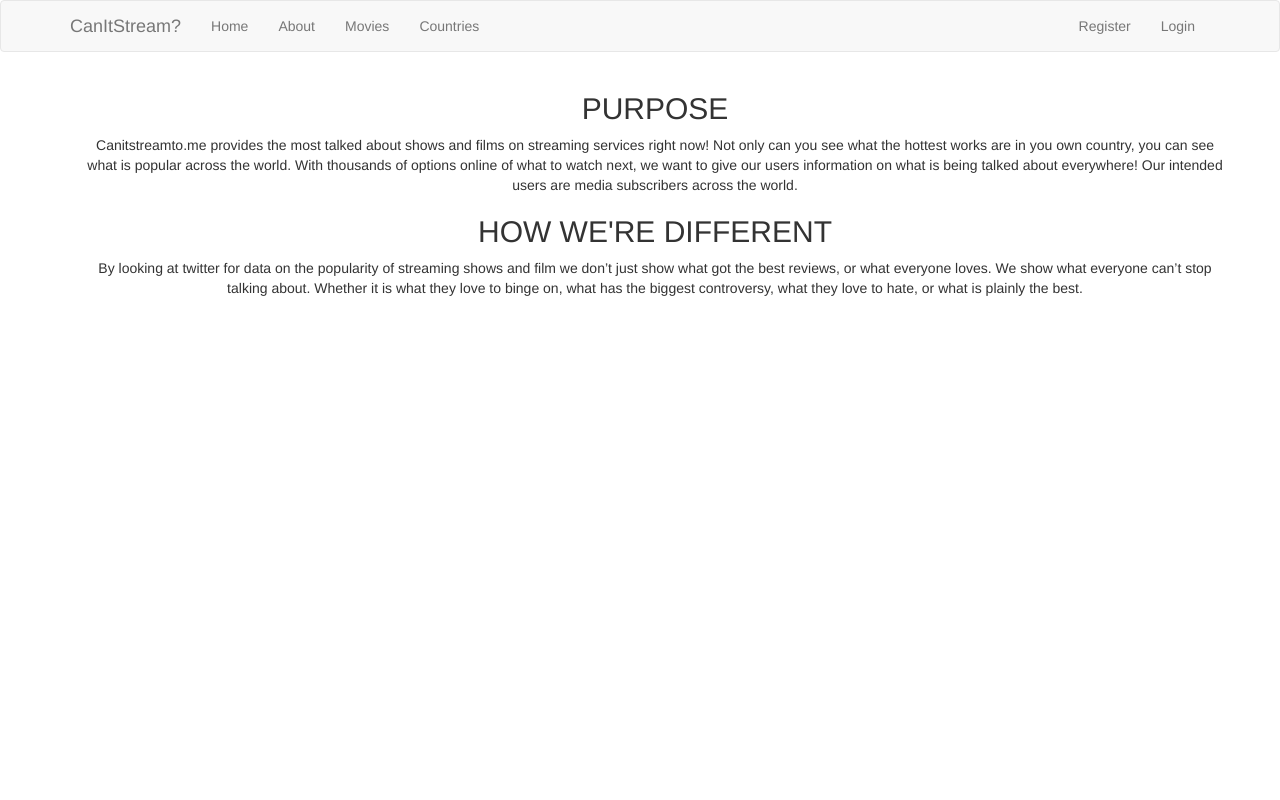
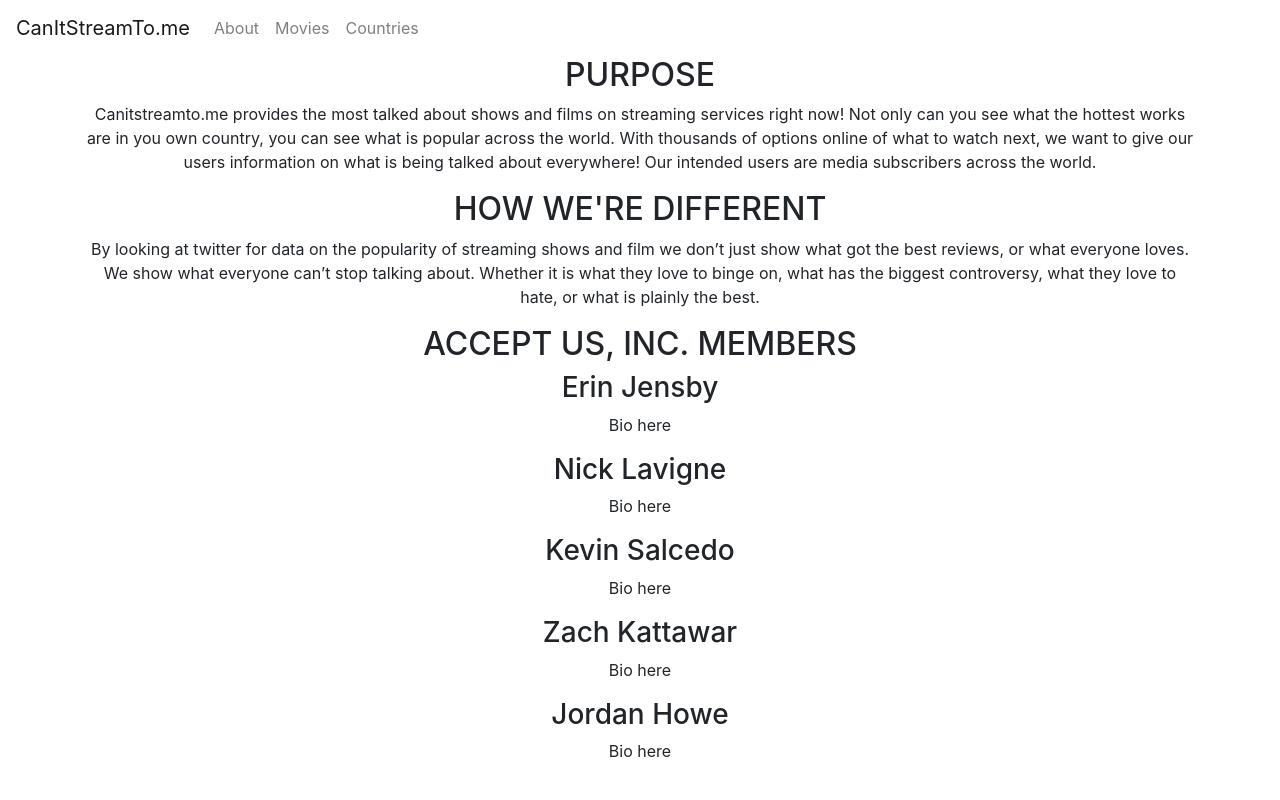
Before and after one commit to kattawar/canitstreamtome, a Flask app: page /about in a window 1280 px wide. Run offline with Flask 2, Linux system fonts and the light colour scheme; some libraries are stand-ins or nearby versions.

Commit message:
updated to bootstrap version 4 and added a little to the about page

```diff
--- a/app/templates/about.html
+++ b/app/templates/about.html
@@ -1,10 +1,19 @@
 {% extends 'layout.html' %}
 
 {% block body %}
-<div class="container text-center">
   <h2>PURPOSE</h2>
-  <p>Canitstreamto.me provides the most talked about shows and films on streaming services right now!  Not only can you see what the hottest works are in you own country, you can see what is popular across the world.  With thousands of options online of what to watch next, we want to give our users information on what is being talked about everywhere!  Our intended users are media subscribers across the world.</p>
+  <p >Canitstreamto.me provides the most talked about shows and films on streaming services right now!  Not only can you see what the hottest works are in you own country, you can see what is popular across the world.  With thousands of options online of what to watch next, we want to give our users information on what is being talked about everywhere!  Our intended users are media subscribers across the world.</p>
   <h2>HOW WE'RE DIFFERENT</h2>
   <p>By looking at twitter for data on the popularity of streaming shows and film we don’t just show what got the best reviews, or what everyone loves.  We show what everyone can’t stop talking about.  Whether it is what they love to binge on, what has the biggest controversy, what they love to hate, or what is plainly the best.</p>
-</div>
+  <h2>ACCEPT US, INC. MEMBERS</h2>
+  <h3>Erin Jensby</h3>
+  <p>Bio here</p>
+  <h3>Nick Lavigne</h3>
+  <p>Bio here</p>
+  <h3>Kevin Salcedo</h3>
+  <p>Bio here</p>
+  <h3>Zach Kattawar</h3>
+  <p>Bio here</p>
+  <h3>Jordan Howe</h3>
+  <p>Bio here</p>
 {% endblock %}
--- a/app/templates/includes/_navbar.html
+++ b/app/templates/includes/_navbar.html
@@ -1,32 +1,48 @@
-<nav class="navbar navbar-default">
-      <div class="container">
-        <div class="navbar-header">
-          <button type="button" class="navbar-toggle collapsed" data-toggle="collapse" data-target="#navbar" aria-expanded="false" aria-controls="navbar">
-            <span class="sr-only">Toggle navigation</span>
-            <span class="icon-bar"></span>
-            <span class="icon-bar"></span>
-            <span class="icon-bar"></span>
-          </button>
-          <a class="navbar-brand" href="#">CanItStream?</a>
-        </div>
-        <div id="navbar" class="collapse navbar-collapse">
-          <ul class="nav navbar-nav">
-            <li><a href="/">Home</a></li>
-            <li><a href="/about">About</a></li>
-            <li><a href="/movies">Movies</a></li>
-            <li><a href="/countries">Countries</a></li>
-          </ul>
+<nav class="navbar navbar-expand-sm navbar-light bg-faded">
+<button class="navbar-toggler" type="button" data-toggle="collapse" data-target="#nav-content" aria-controls="nav-content" aria-expanded="false" aria-label="Toggle navigation">
+<span class="navbar-toggler-icon"></span>
+</button>
 
-          <ul class="nav navbar-nav navbar-right">
-            {% if session.logged_in %}
-              <li><a href="/dashboard">Dashboard</a></li>
-              <li><a href="/logout">Logout</a></li>
-            {% else %}
-              <li><a href="/register">Register</a></li>
-              <li><a href="/login">Login</a></li>
-            {% endif %}
+<!-- Brand -->
+<a class="navbar-brand" href="/">CanItStreamTo.me</a>
 
-          </ul>
-        </div><!--/.nav-collapse -->
-      </div>
-    </nav>
+<!-- Links -->
+<div class="collapse navbar-collapse" id="nav-content">
+<ul class="navbar-nav">
+<li class="nav-item">
+<a class="nav-link" href="/about">About</a>
+</li>
+<li class="nav-item">
+<a class="nav-link" href="/movies">Movies</a>
+</li>
+<li class="nav-item">
+<a class="nav-link" href="/countries">Countries</a>
+</li>
+</ul>
+</div>
+
+</nav>
+
+</div>
+
+<!-- jQuery library -->
+<script src="https://code.jquery.com/jquery-3.2.1.slim.min.js" integrity="sha384-KJ3o2DKtIkvYIK3UENzmM7KCkRr/rE9/Qpg6aAZGJwFDMVNA/GpGFF93hXpG5KkN" crossorigin="anonymous"></script>
+
+<!-- Popper -->
+<script src="https://cdnjs.cloudflare.com/ajax/libs/popper.js/1.12.9/umd/popper.min.js" integrity="sha384-ApNbgh9B+Y1QKtv3Rn7W3mgPxhU9K/ScQsAP7hUibX39j7fakFPskvXusvfa0b4Q" crossorigin="anonymous"></script>
+
+<!-- Latest compiled and minified Bootstrap JavaScript -->
+<script src="https://maxcdn.bootstrapcdn.com/bootstrap/4.0.0/js/bootstrap.min.js" integrity="sha384-JZR6Spejh4U02d8jOt6vLEHfe/JQGiRRSQQxSfFWpi1MquVdAyjUar5+76PVCmYl" crossorigin="anonymous"></script>
+
+<!-- Initialize Bootstrap functionality -->
+<script>
+// Initialize tooltip component
+$(function () {
+  $('[data-toggle="tooltip"]').tooltip()
+})
+
+// Initialize popover component
+$(function () {
+  $('[data-toggle="popover"]').popover()
+})
+</script>
--- a/app/templates/layout.html
+++ b/app/templates/layout.html
@@ -3,16 +3,16 @@
   <head>
     <meta charset="utf-8">
     <title>MyFlaskApp</title>
-    <link rel="stylesheet" href="https://maxcdn.bootstrapcdn.com/bootstrap/3.3.7/css/bootstrap.min.css">
+    <link rel="stylesheet" href="https://maxcdn.bootstrapcdn.com/bootstrap/4.0.0/css/bootstrap.min.css">
   </head>
   <body>
     {% include 'includes/_navbar.html' %}
-    <div class="container">
+    <div class="container text-center">
       {% include 'includes/_messages.html' %}
       {% block body %}{% endblock %}
     </div>
 
-    <script src="https://maxcdn.bootstrapcdn.com/bootstrap/3.3.7/js/bootstrap.min.js"></script>
+    <script src="https://maxcdn.bootstrapcdn.com/bootstrap/4.0.0/js/bootstrap.min.js"></script>
     <script src="//cdn.ckeditor.com/4.6.2/basic/ckeditor.js"></script>
     <script type="text/javascript">
       CKEDITOR.replace('editor')
```
